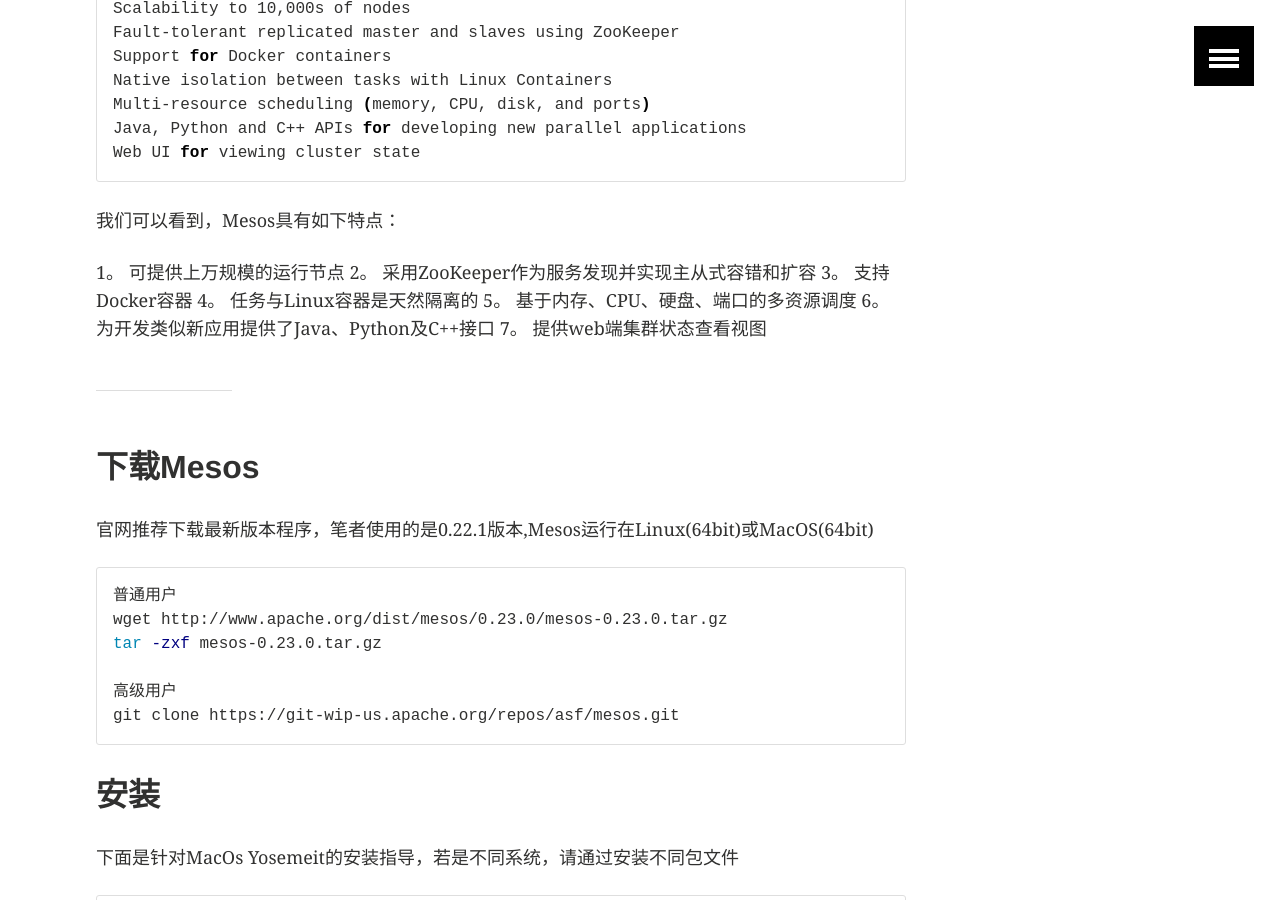
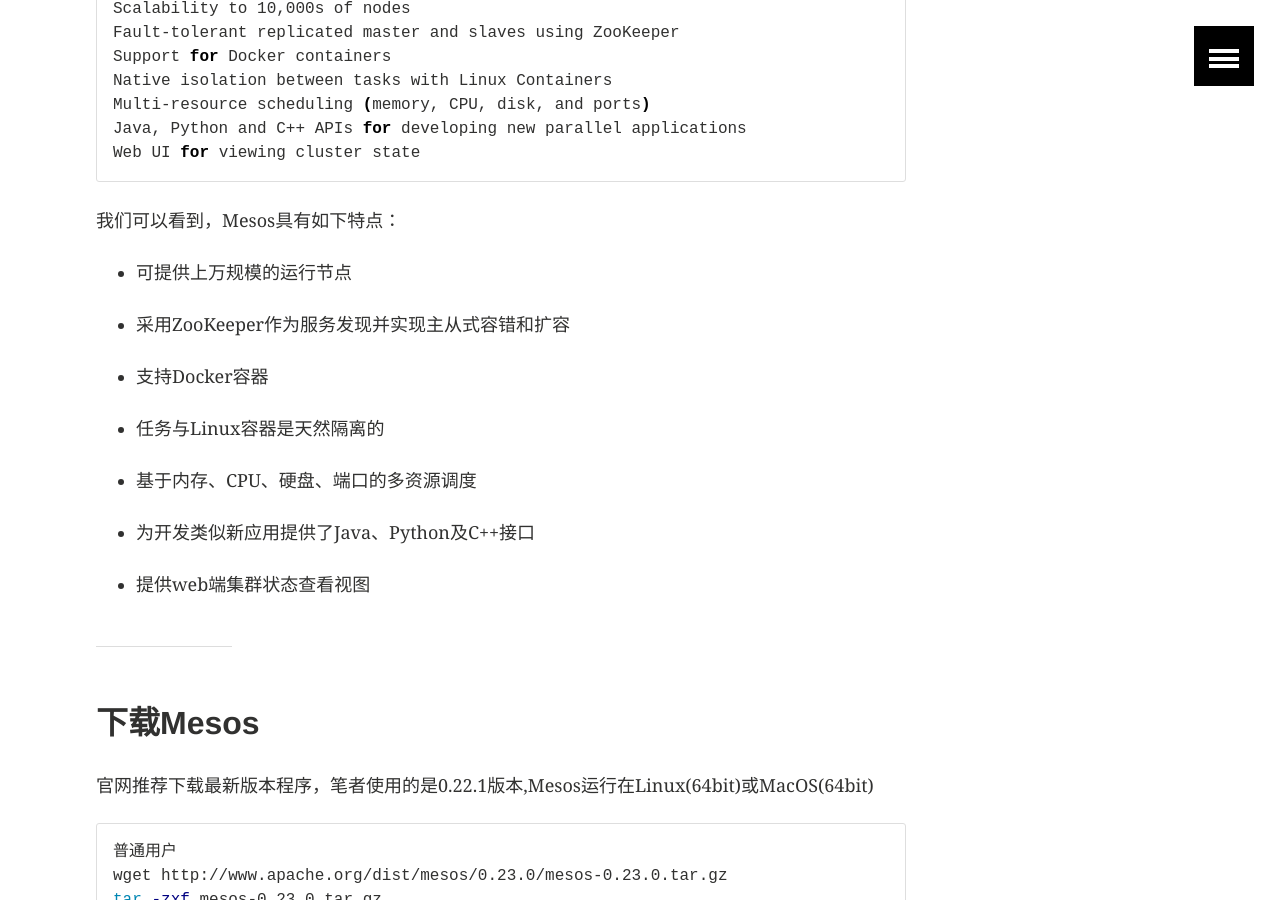
Before and after one commit to xialingsc/home, a Jekyll site: the page built from _posts/mesos/2015-08-27-How-to-install-Mesos-On-Mac.md, in a window 1280 px wide and 900 px high, scrolled down 1040 px. Built offline with Jekyll 4.4.1, drawn with Linux system fonts in a browser that asks for light colours; comment, search, counter and statistics services are not loaded.

Commit message:
release post

```diff
--- a/_posts/mesos/2015-08-27-How-to-install-Mesos-On-Mac.md
+++ b/_posts/mesos/2015-08-27-How-to-install-Mesos-On-Mac.md
@@ -52,13 +52,19 @@
 
 我们可以看到，Mesos具有如下特点：
 
-1。 可提供上万规模的运行节点
-2。 采用ZooKeeper作为服务发现并实现主从式容错和扩容
-3。 支持Docker容器
-4。 任务与Linux容器是天然隔离的
-5。 基于内存、CPU、硬盘、端口的多资源调度
-6。 为开发类似新应用提供了Java、Python及C++接口
-7。 提供web端集群状态查看视图
+- 可提供上万规模的运行节点
+
+- 采用ZooKeeper作为服务发现并实现主从式容错和扩容
+
+- 支持Docker容器
+
+- 任务与Linux容器是天然隔离的
+
+- 基于内存、CPU、硬盘、端口的多资源调度
+
+- 为开发类似新应用提供了Java、Python及C++接口
+
+- 提供web端集群状态查看视图
 
 ---
 
```
